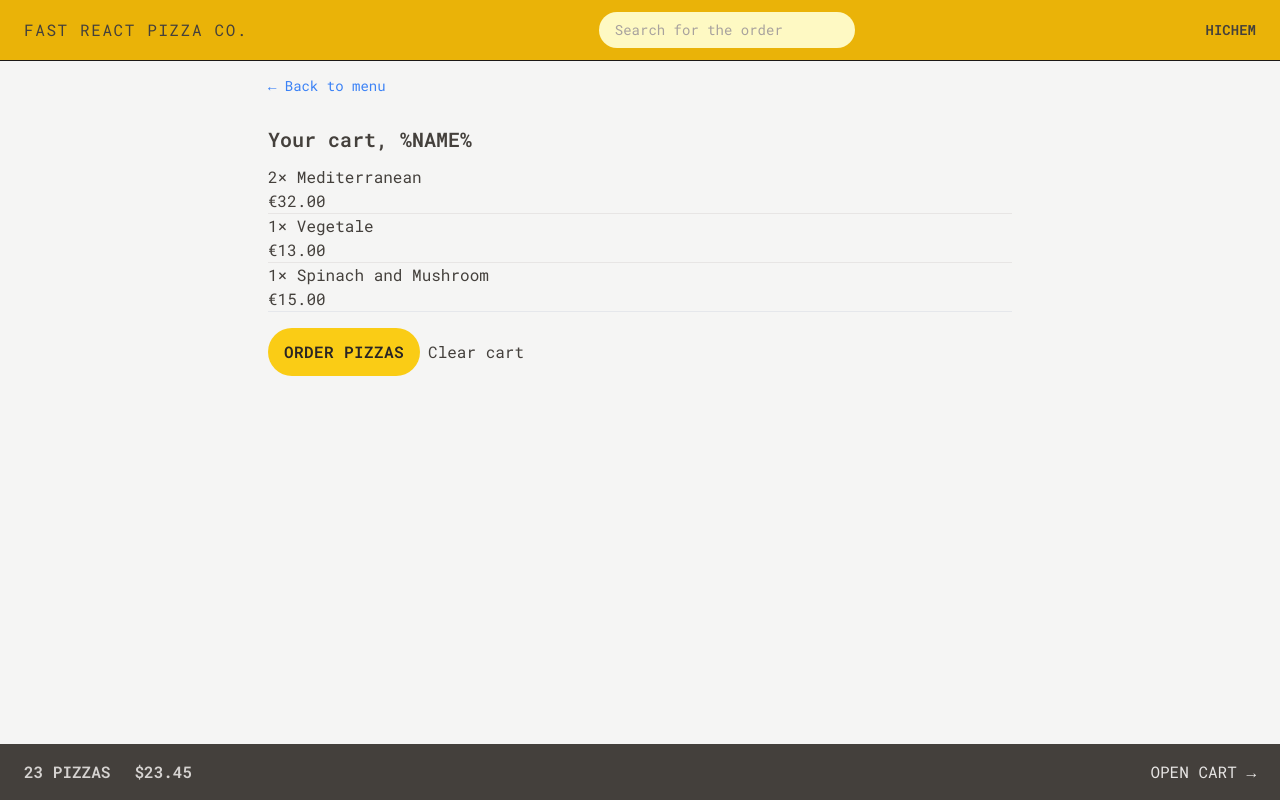
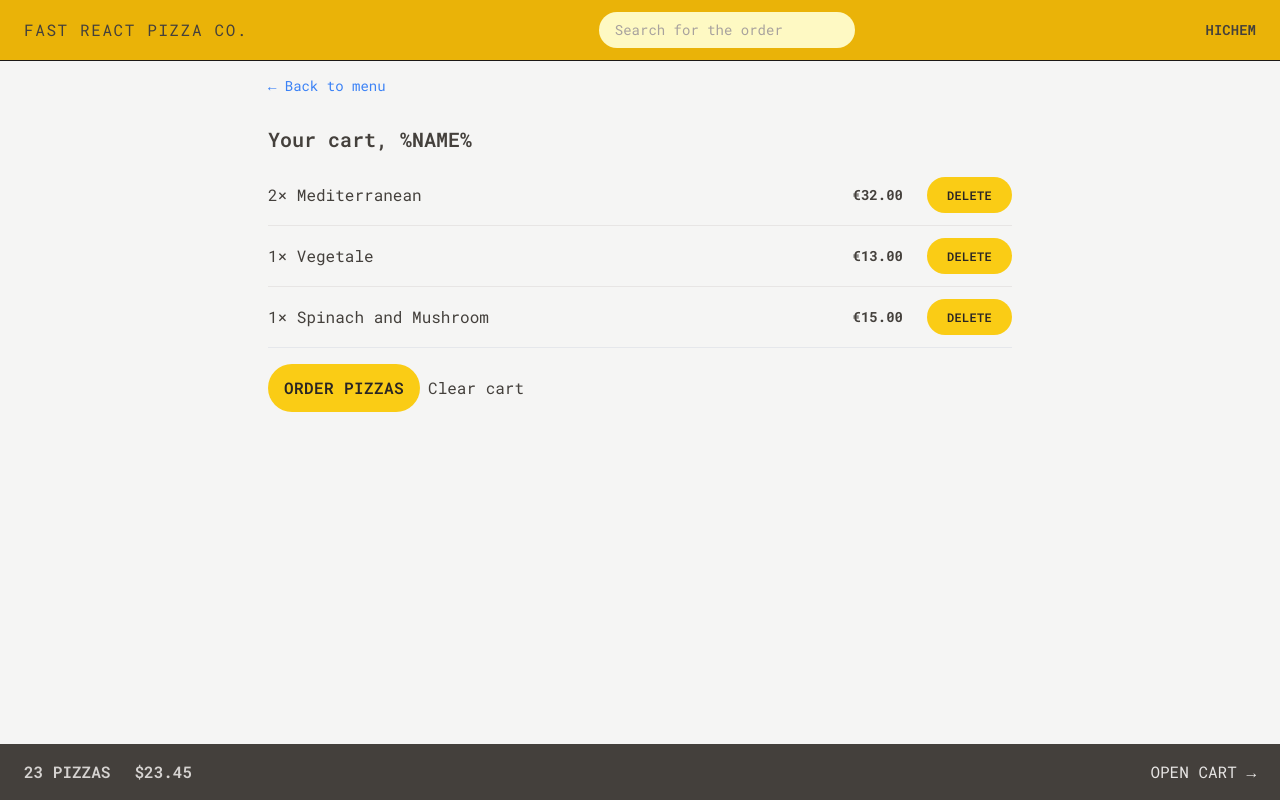
Before and after one commit to Heechem/pizza-fast, a React (Vite) app: page /cart in a window 1280 px wide. Built offline with nearby package versions, Linux system fonts and the light colour scheme; the HTML template or start-up script is replaced by a standard one.

Commit message:
Styling CartItem

```diff
--- a/src/features/cart/CartItem.jsx
+++ b/src/features/cart/CartItem.jsx
@@ -1,15 +1,17 @@
+import Button from "../../ui/Button";
 import { formatCurrency } from "../../utilities/helpers";
 
 function CartItem({ item }) {
   const { pizzaId, name, quantity, totalPrice } = item;
 
   return (
-    <li>
-      <p>
+    <li className="justify-between py-3 sm:flex sm:items-center">
+      <p className="mb-1 sm:mb-0">
         {quantity}&times; {name}
       </p>
-      <div>
-        <p>{formatCurrency(totalPrice)}</p>
+      <div className="flex items-center sm:gap-6">
+        <p className="text-sm font-bold">{formatCurrency(totalPrice)}</p>
+        <Button type="small">Delete</Button>
       </div>
     </li>
   );
```
